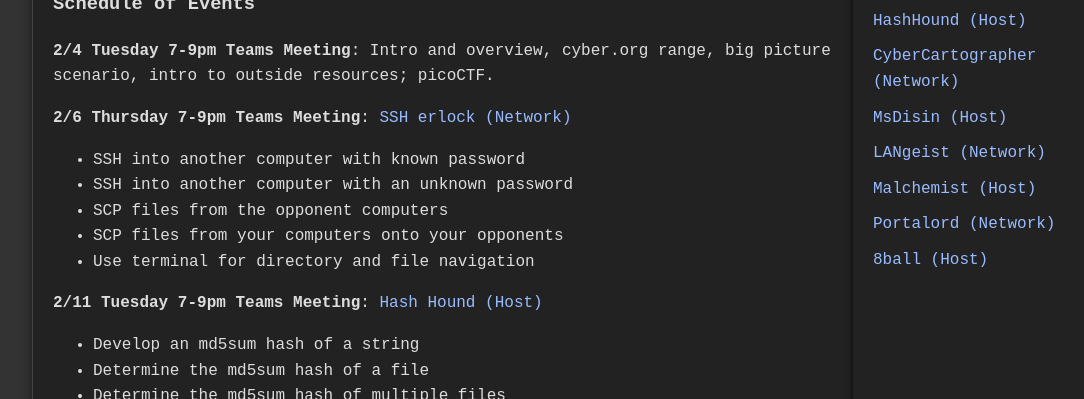
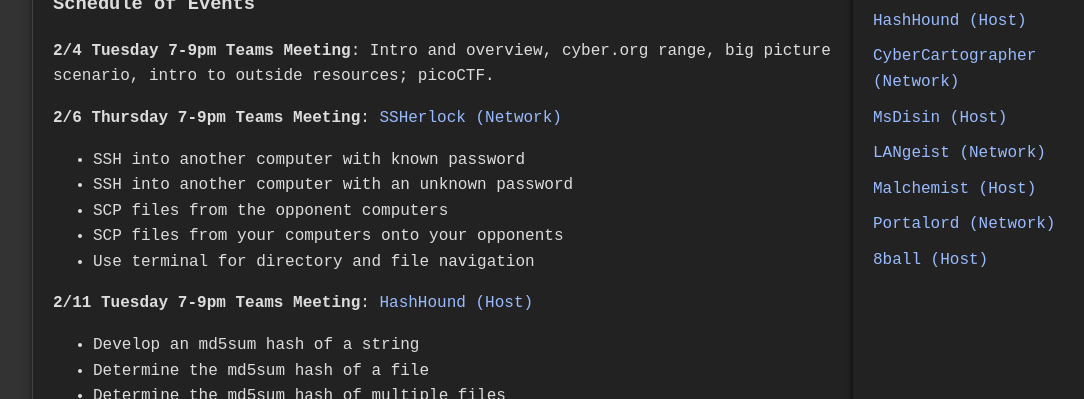
Before and after one commit to jboyce1/ppsCTF, a Jekyll site: the page built from index.md, in a window 1280 px wide and 900 px high. Shown: the part 125-524 px from the top of the window, without its empty margins (187-1271 px from the left). Built offline with Jekyll 4.4.1, drawn with Linux system fonts in a browser that asks for light colours.

Commit message:
Update index.md

```diff
--- a/index.md
+++ b/index.md
@@ -9,14 +9,14 @@
 
 **2/4 Tuesday 7-9pm Teams Meeting**: Intro and overview, cyber.org range, big picture scenario, intro to outside resources; picoCTF.
 
-**2/6 Thursday 7-9pm Teams Meeting**: [SSH erlock (Network)](./classes/SSHerlock)
+**2/6 Thursday 7-9pm Teams Meeting**: [SSHerlock (Network)](./classes/SSHerlock/SSHerlock)
 - SSH into another computer with known password
 - SSH into another computer with an unknown password
 - SCP files from the opponent computers
 - SCP files from your computers onto your opponents
 - Use terminal for directory and file navigation
 
-**2/11 Tuesday 7-9pm Teams Meeting**: [Hash Hound (Host)](./classes/HashHound/HashHound)
+**2/11 Tuesday 7-9pm Teams Meeting**: [HashHound (Host)](./classes/HashHound/HashHound)
 - Develop an md5sum hash of a string
 - Determine the md5sum hash of a file
 - Determine the md5sum hash of multiple files
```
